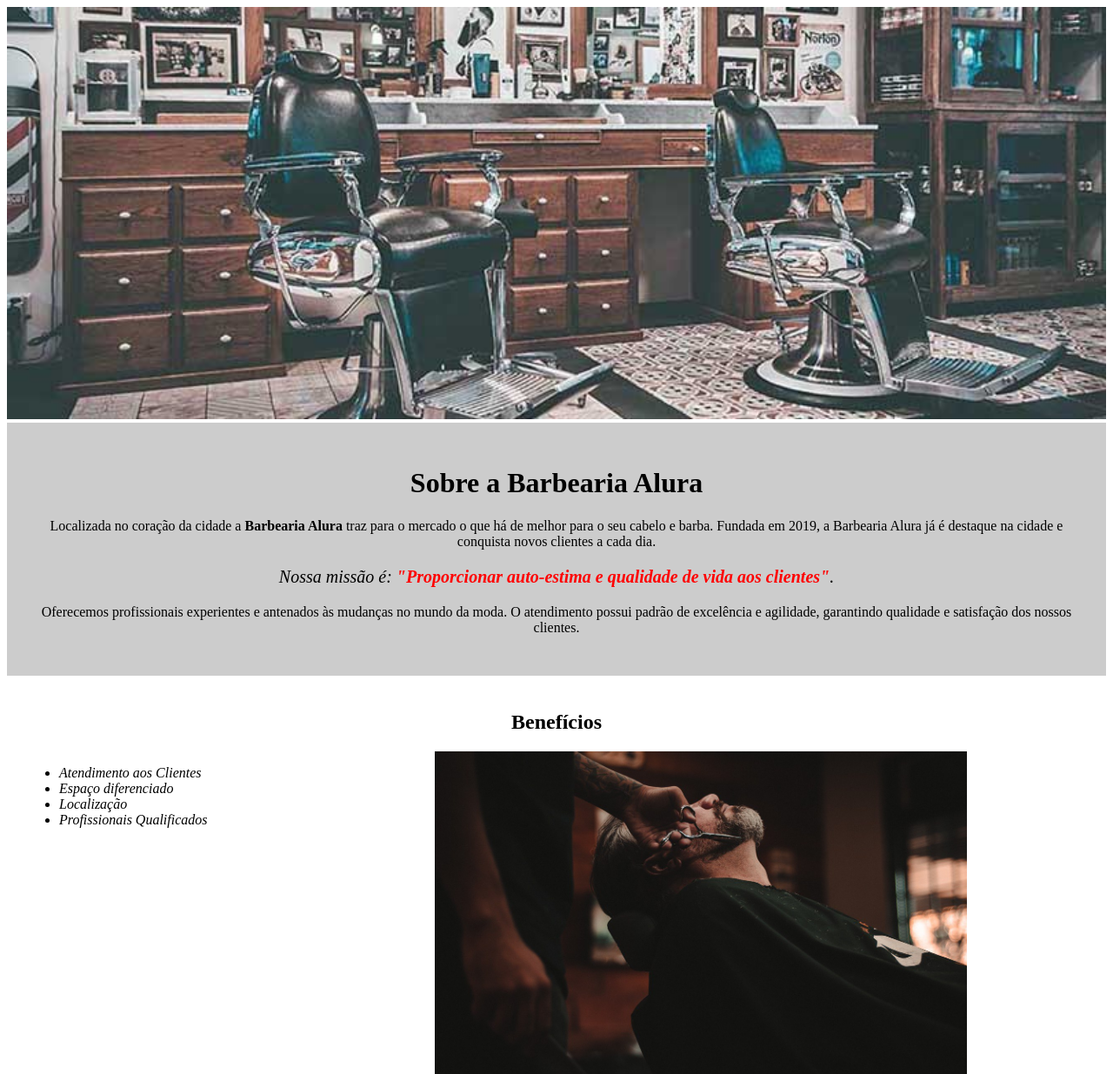
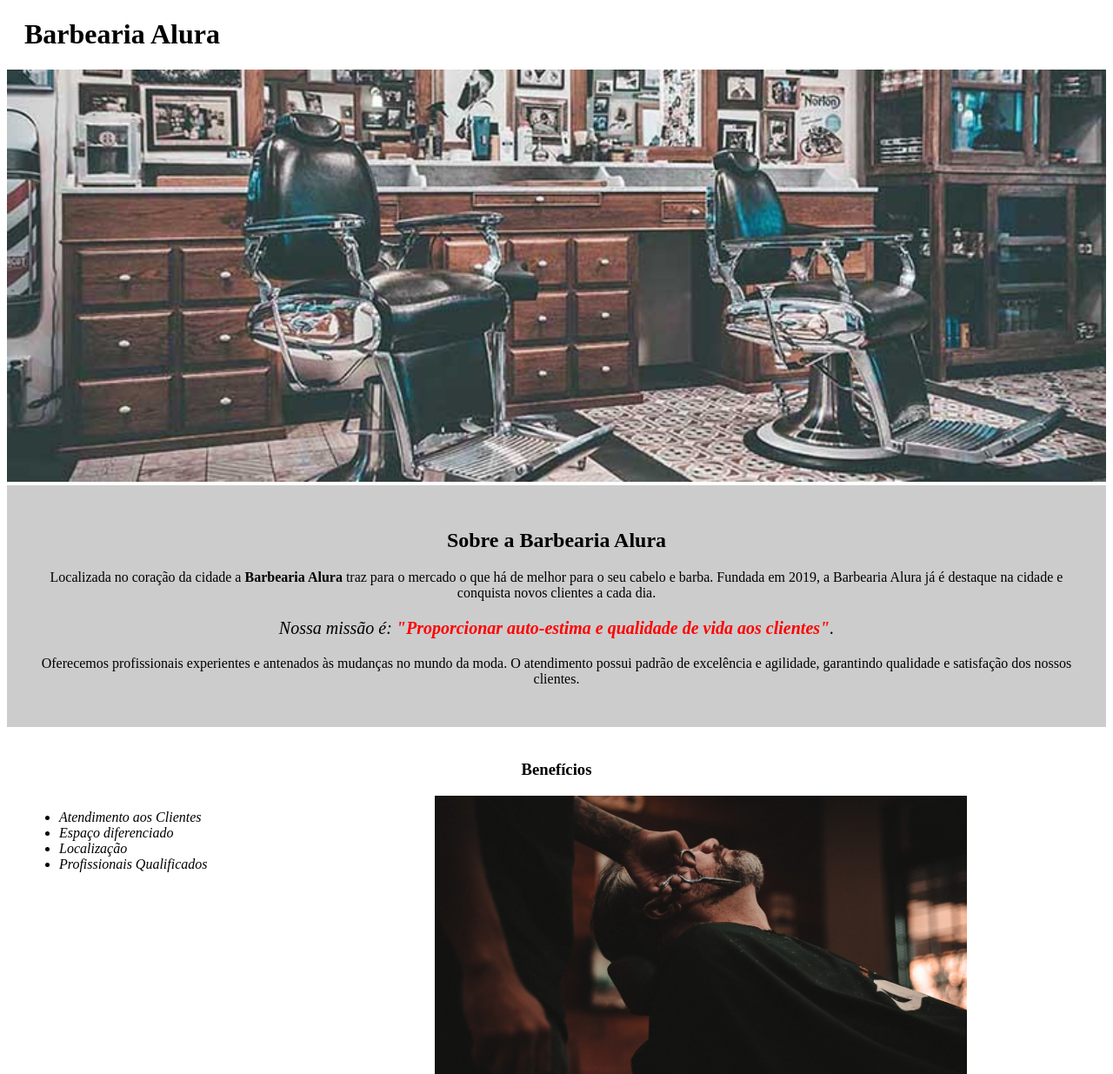
Before and after one commit to GustavoDell/HTML5-e-CSS3-parte-1-A-primeira-p-gina-da-Web, a plain HTML site: page index.html in a window 1280 px wide. Shown: the top 1235 px of the page at 87% size. Drawn offline with Linux system fonts and the light colour scheme.

Commit message:
01.Criando uma nova pagina

```diff
--- a/index.html
+++ b/index.html
@@ -6,10 +6,12 @@
         <link rel="stylesheet" href="style.css" />
     </head>
     <body>
+        <header>
+           <h1 class="titulo-principal">Barbearia Alura</h1>
+        </header>
         <img id="banner" src="banner.jpg"/>
-
         <div class="principal">
-            <h1>Sobre a Barbearia Alura</h1>
+            <h2 class="titulo-centralizado">Sobre a Barbearia Alura</h2>
 
             <p>Localizada no coração da cidade a <strong>Barbearia Alura</strong><!--Tag strong serve para da relevancia a textos--> traz para o mercado o que há de melhor para o seu cabelo e barba. Fundada em 2019, a Barbearia Alura já é destaque na cidade e conquista novos clientes a cada dia.</p>
 
@@ -23,7 +25,7 @@
         </div>
 
         <div class="beneficios">
-            <h2>Benefícios</h2>
+            <h3 class="titulo-centralizado">Benefícios</h3>
 
             <ul>
                 <li class="itens">Atendimento aos Clientes</li>
--- a/style.css
+++ b/style.css
@@ -1,17 +1,15 @@
-body {
-
-}
-
-#banner{
+#banner {
     width: 100%;
 }
 
-.principal{
+.principal {
     background: #cccccc;
     padding: 30px;
 }
-
-h1 {
+.titulo-principal {
+    padding-left: 20px;
+}
+.titulo-centralizado {
     text-align: center;
 }
 
@@ -35,10 +33,6 @@ em strong {
     padding: 20px;
 }
 
-h2 {
-    text-align: center;
-}
-
 ul {
     display: inline-block;
     vertical-align: top; /*Muda posição de alinhamento de conteúdo*/
```
Also changed, not shown: produtos.html (added, +19 -0 lines), barba.jpg (added), bg.jpg (added), cabelo+barba.jpg (added), cabelo.jpg (added), logo-branco.png (added), logo.png (added), produtos.css (added).
